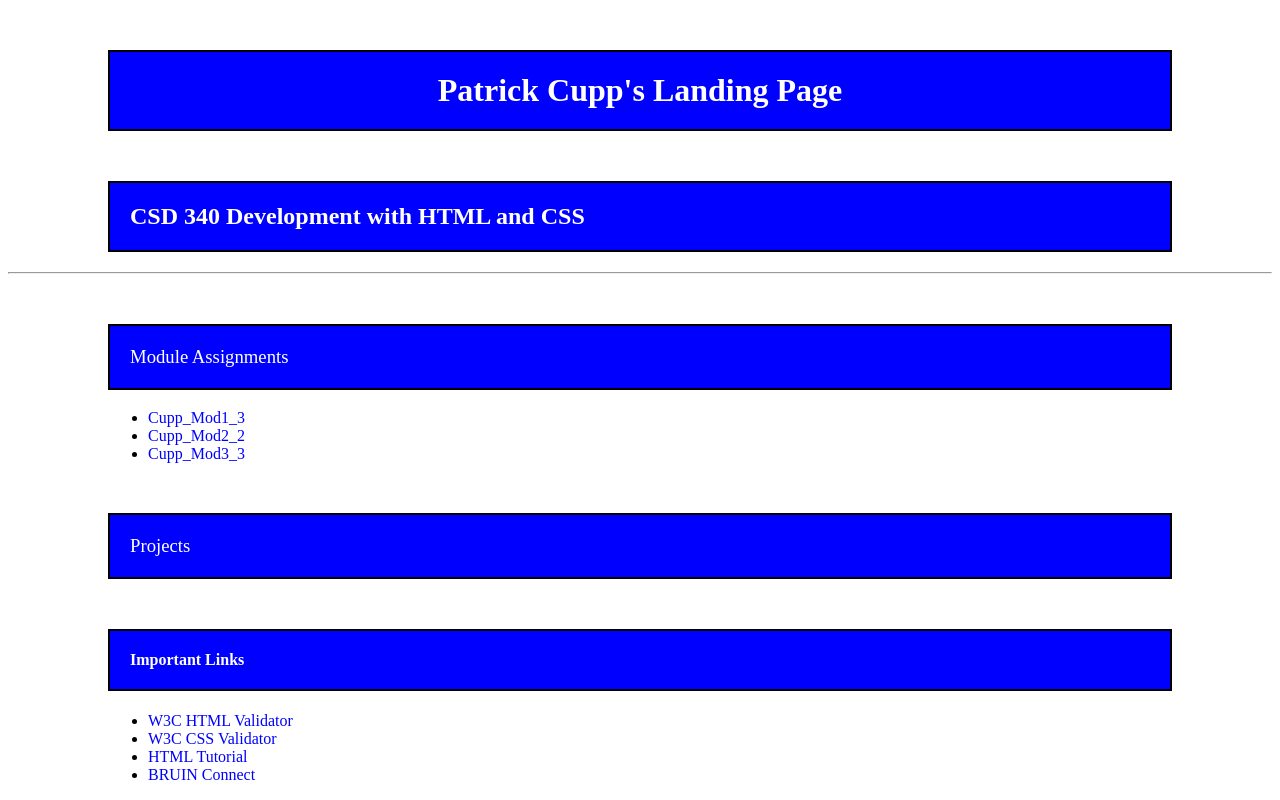
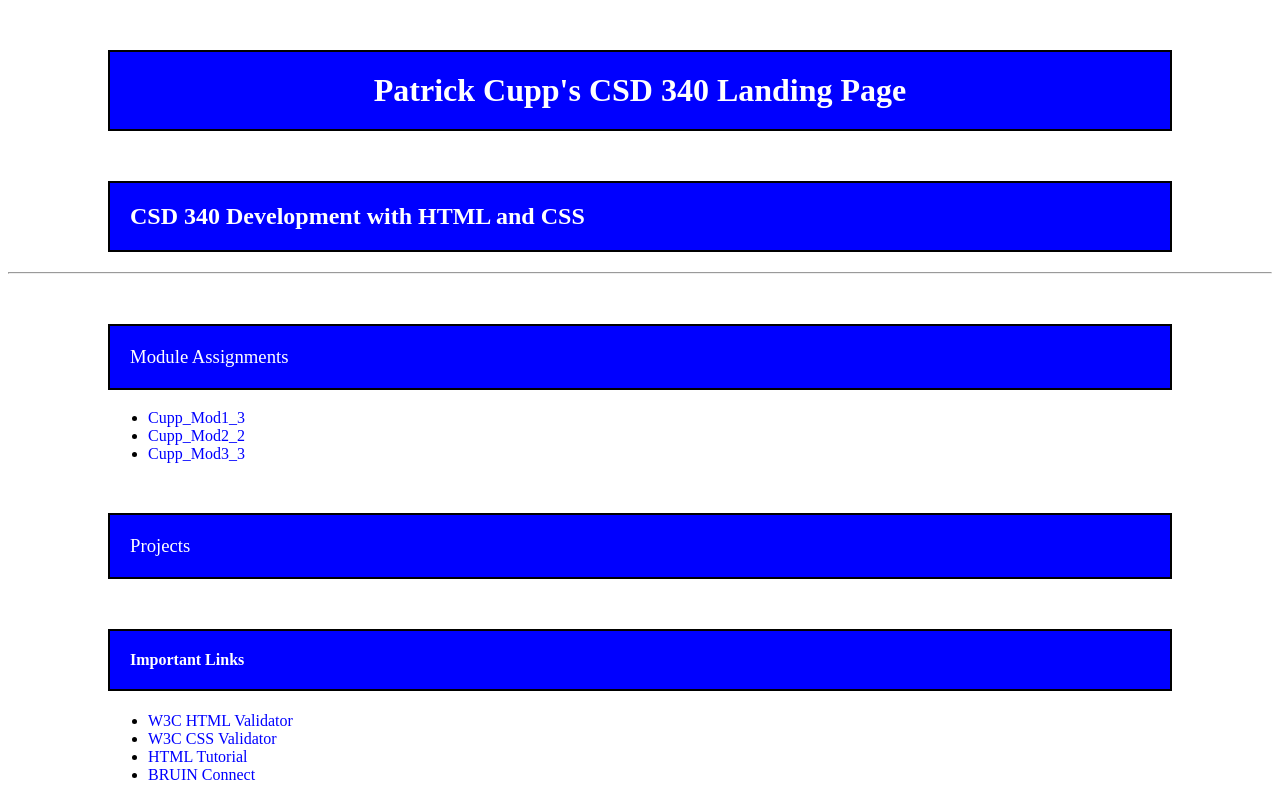
Before and after one commit to bamachaos/csd-340, a plain HTML site: page index.html in a window 1280 px wide. Drawn offline with Linux system fonts and the light colour scheme.

Commit message:
Updated Module 3 files

```diff
--- a/index.html
+++ b/index.html
@@ -7,7 +7,7 @@
 
 <body>
 	<div id=”container”>
-	<h1 id="container"> Patrick Cupp's Landing Page </h1>
+	<h1 id="container"> Patrick Cupp's CSD 340 Landing Page </h1>
 
 	<h2 id="container"> CSD 340 Development with HTML and CSS </h2>
 	<hr>
```
